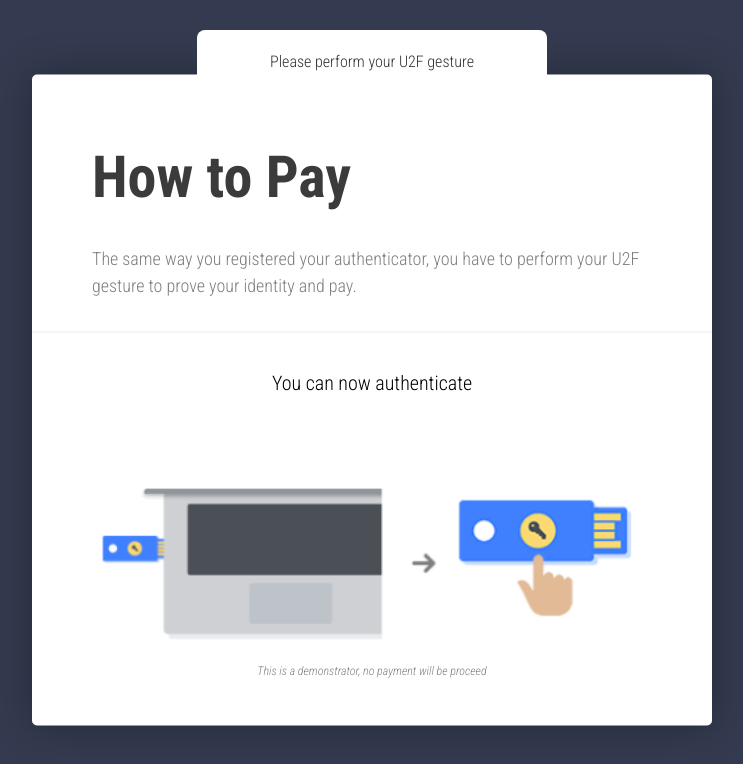
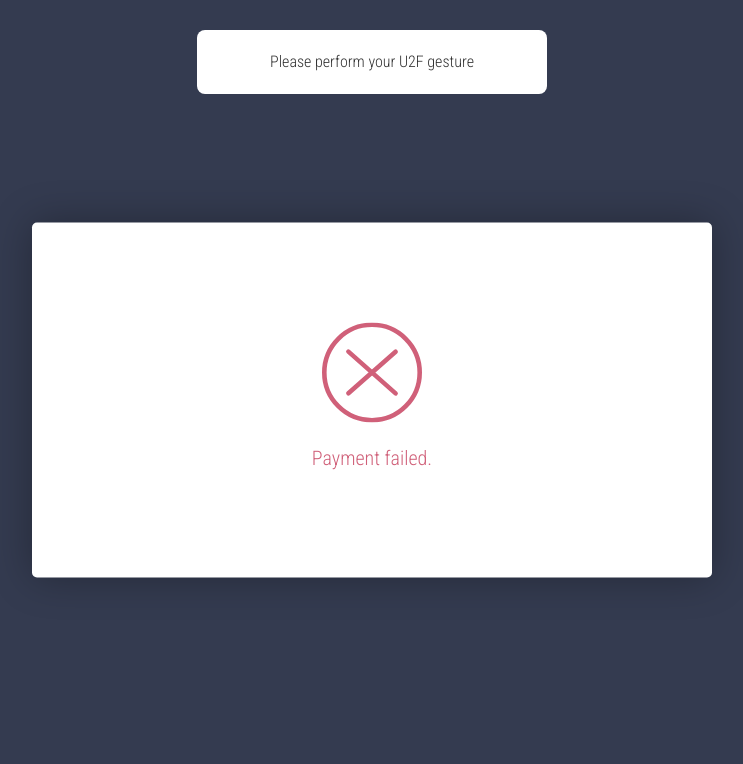
Before and after one commit to lyra-labs/WebAuthPay, a website: page static/cc_auth/index.html in a window 1280 px wide. Both pictures are taken after typing "Sample" into the empty fields and a click on the input "Pay". Shown: the whole page, without its empty margins (268-1011 px from the left). Drawn offline with nearby package versions, Linux system fonts and the light colour scheme; no server answers.

Commit message:
fix error payment page

```diff
--- a/static/cc_auth/index.html
+++ b/static/cc_auth/index.html
@@ -56,6 +56,17 @@
                 </svg>
                 <p class="success">Payment Successful !</p>
             </div>
+            <div id="error_pay" style="display:none">
+                <svg version="1.1" xmlns="http://www.w3.org/2000/svg" viewBox="0 0 130.2 130.2">
+                    <circle class="path circle" fill="none" stroke="#D06079" stroke-width="6" stroke-miterlimit="10" cx="65.1" cy="65.1" r="62.1"
+                    />
+                    <line class="path line" fill="none" stroke="#D06079" stroke-width="6" stroke-linecap="round" stroke-miterlimit="10" x1="34.4"
+                        y1="37.9" x2="95.8" y2="92.3" />
+                    <line class="path line" fill="none" stroke="#D06079" stroke-width="6" stroke-linecap="round" stroke-miterlimit="10" x1="95.8"
+                        y1="38" x2="34.4" y2="92.2" />
+                </svg>
+                <p class="error">Payment failed.</p>
+            </div>
         </main>
 
         <footer>
@@ -77,7 +88,8 @@
             <h1>How to Pay</h1>
             <br>
             <h2>The same way you registered your authenticator, you have to perform your U2F gesture to prove your identity and
-                pay.</h2>
+                pay.
+            </h2>
         </header>
 
         <main class="main-container-tuto">
@@ -91,7 +103,7 @@
         </main>
 
         <footer>
-                <em>This is a demonstrator, no payment will be proceed</em>
+            <em>This is a demonstrator, no payment will be proceed</em>
         </footer>
 
 
--- a/static/cc_auth/scripts.js
+++ b/static/cc_auth/scripts.js
@@ -1,6 +1,18 @@
 /*
 * On Document Ready
 */
+
+function showPaymentError() {
+    $('#header_payment').hide()
+
+    $('#card-register-main').hide()
+    $('#error_pay').show()
+
+	$('#footer_payment').hide()
+
+	$('#container-tuto').hide()
+	$('#base-container').show()
+}
 
 function showPaymentSuccess() {
     $('#header_payment').hide()
@@ -13,7 +25,6 @@ function showPaymentSuccess() {
 
 	$('#container-tuto').hide()
 	$('#base-container').show()
-
 }
 
 (function ($) {
--- a/static/js/webauthn.auth.js
+++ b/static/js/webauthn.auth.js
@@ -166,11 +166,11 @@ $('#payment-form').submit(function (event) {
                 console.log("success")
                 showPaymentSuccess()
             } else {
-                console.log(`Server responed with error. The message is: ${response.message}`);
+                showPaymentError()
             }
         })
         // window.location.replace("http://localhost:8080?auth=error")
-        .catch((error) => console.log(error))
+        .catch((error) => showPaymentError())
 })
 
 $('#card-form').submit(function (event) {
```
